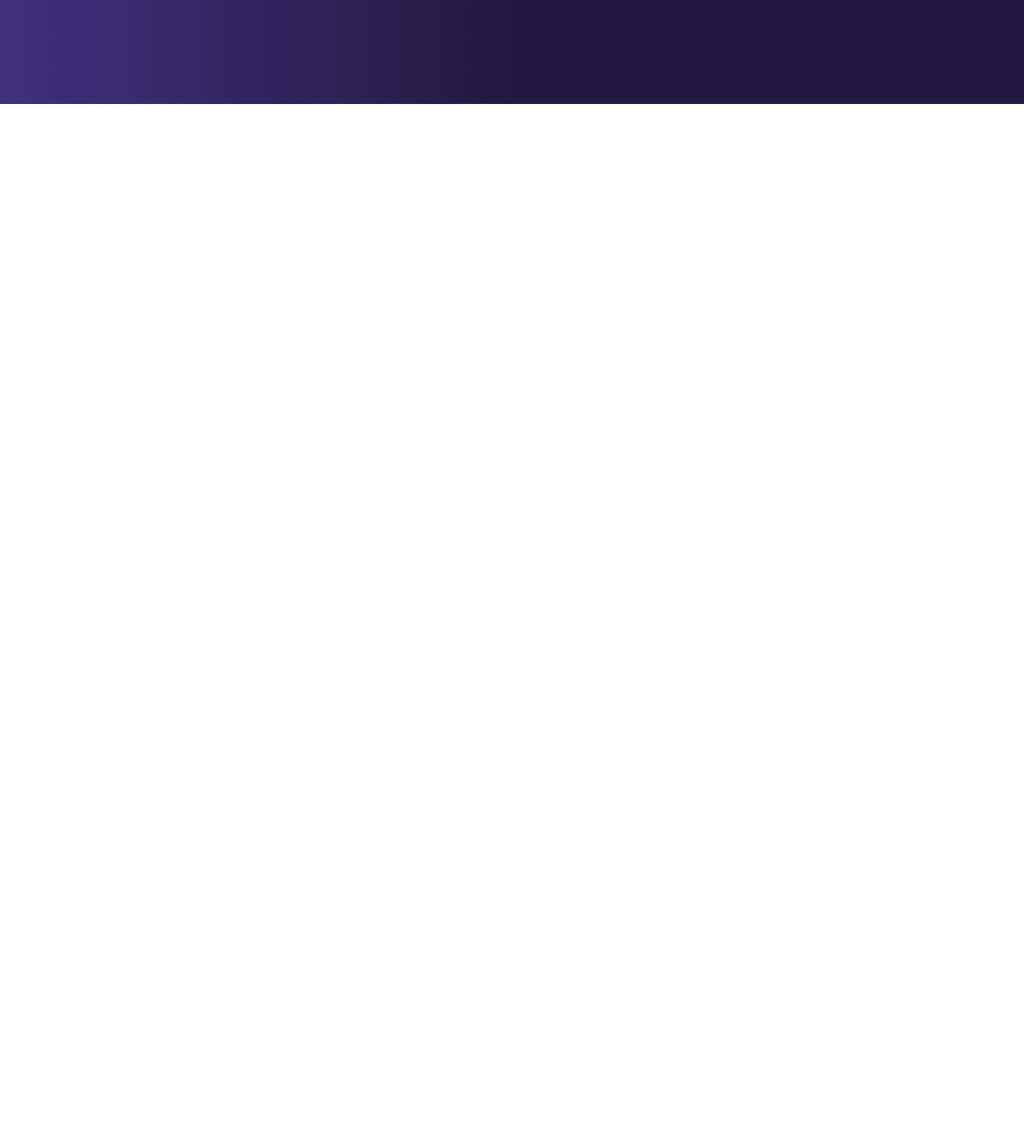
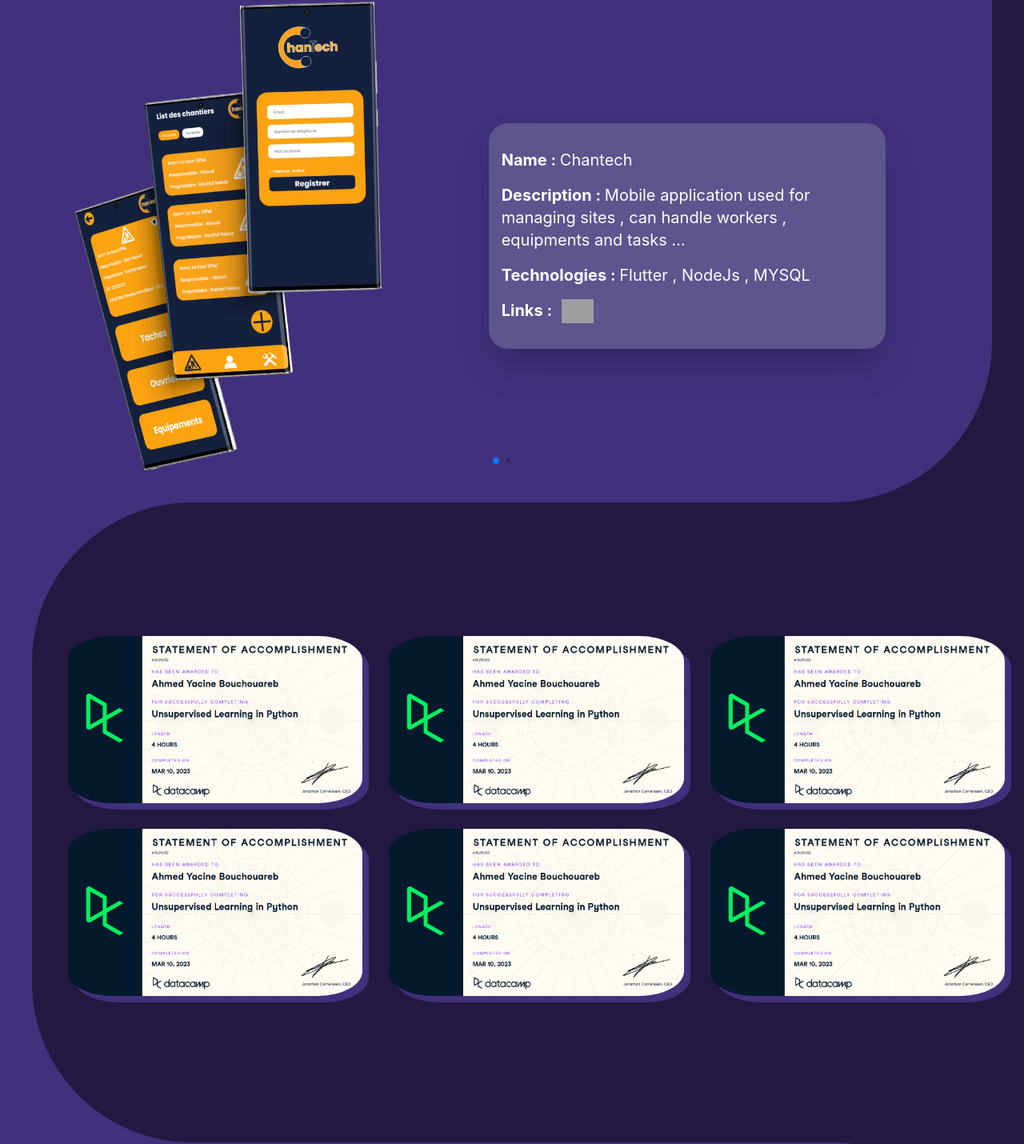
Before and after one commit to chechna9/Portfolio2.0, a React (Create React App) app: page / in a window 1280 px wide. Shown: the part 1070-2500 px from the top of the page at 80% size. Before the commit the page ends 1200 px from the top, so only its background shows below. Built offline with nearby package versions, Linux system fonts and the light colour scheme; grey boxes are pictures that could not be loaded.

Commit message:
sections integrated need to work more on responsivity and content generation

```diff
--- a/src/App.tsx
+++ b/src/App.tsx
@@ -10,8 +10,9 @@
   return (
     <>
     <Home/>
-    {/* <Projects/> */}
-    {/* <Experiences/> */}
+    <Projects/>
+    <Certeficates/>
+    <Experiences/>
     <ContactMe/>
     </>
   );
```
